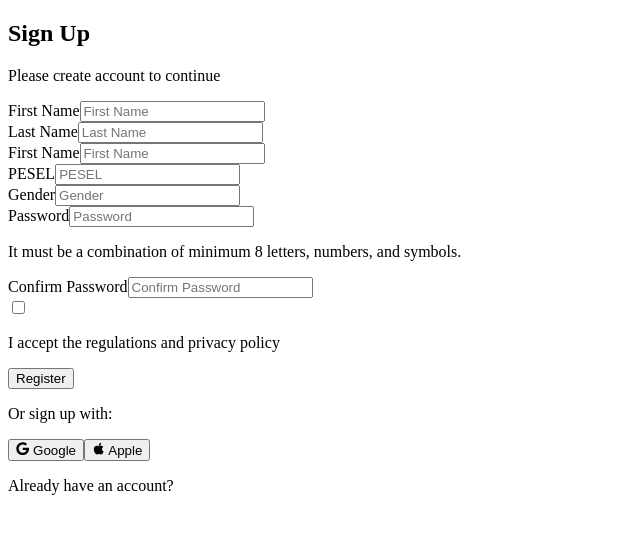
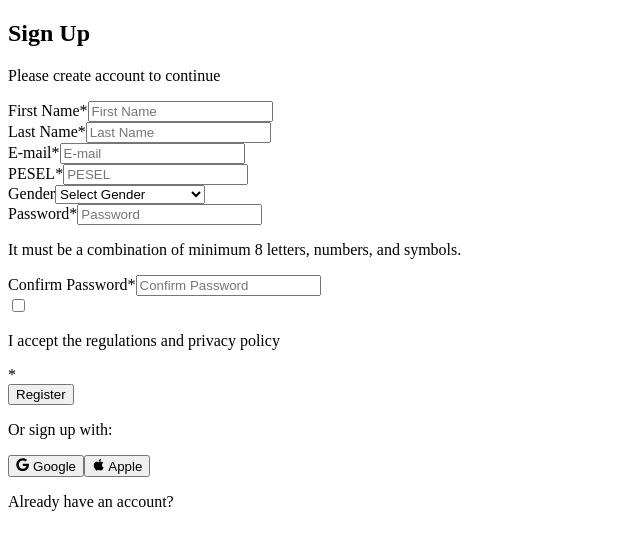
Before and after one commit to jklis2/My_Real_Estate, a React (Vite) app in the folder Client/: page /auth/register in a window 1280 px wide. Shown: the top 550 px of the page, without its empty margins (0-640 px from the left). Built offline with nearby package versions, Linux system fonts and the light colour scheme; the HTML template or start-up script is replaced by a standard one.

Commit message:
chore: Add require information to input in Register Form

```diff
--- a/Client/src/components/AuthInput.tsx
+++ b/Client/src/components/AuthInput.tsx
@@ -2,19 +2,46 @@ interface AuthProps {
   id: string;
   label: string;
   placeholder: string;
+  options?: string[];
+  required?: boolean;
 }
 
-export default function AuthInput({ id, label, placeholder }: AuthProps) {
+export default function AuthInput({
+  id,
+  label,
+  placeholder,
+  options,
+  required,
+}: AuthProps) {
   return (
-    <form className="flex flex-col space-y-1">
-      <label htmlFor={id} className="mt-4 text-xs text-gray-700">
+    <div className="flex flex-col space-y-1">
+      <label htmlFor={id} className="mt-4 text-base text-gray-700">
         {label}
+        {required && <span className="text-red-600">*</span>}
       </label>
-      <input
-        id={id}
-        placeholder={placeholder}
-        className="text-sm pl-5 h-10 w-96 bg-gray-200 rounded-md border-b border-gray-300 text-gray-500 placeholder-gray-500 focus:ring-2 focus:ring-blue-200 focus:outline-none"
-      />
-    </form>
+      {options ? (
+        <select
+          id={id}
+          className="text-lg pl-5 h-10 w-96 bg-gray-200 rounded-md border-b border-gray-300 text-gray-500 focus:ring-2 focus:ring-blue-200 focus:outline-none"
+          defaultValue=""
+        >
+          <option value="" disabled hidden>
+            {placeholder}
+          </option>
+          {options.map((option) => (
+            <option key={option} value={option}>
+              {option}
+            </option>
+          ))}
+        </select>
+      ) : (
+        <input
+          id={id}
+          type="text"
+          placeholder={placeholder}
+          className="text-lg pl-5 h-10 w-96 bg-gray-200 rounded-md border-b border-gray-300 text-gray-500 placeholder-gray-500 focus:ring-2 focus:ring-blue-200 focus:outline-none"
+        />
+      )}
+    </div>
   );
 }
--- a/Client/src/components/RegisterForm.tsx
+++ b/Client/src/components/RegisterForm.tsx
@@ -4,12 +4,37 @@ import P from "../components/P";
 export default function RegisterForm() {
   return (
     <div>
-      <AuthInput id="FirstName" label="First Name" placeholder="First Name" />
-      <AuthInput id="LastName" label="Last Name" placeholder="Last Name" />
-      <AuthInput id="Email" label="First Name" placeholder="First Name" />
-      <AuthInput id="PESEL" label="PESEL" placeholder="PESEL" />
-      <AuthInput id="Gender" label="Gender" placeholder="Gender" />
-      <AuthInput id="Password" label="Password" placeholder="Password" />
+      <AuthInput
+        id="FirstName"
+        label="First Name"
+        placeholder="First Name"
+        required={true}
+      />
+      <AuthInput
+        id="LastName"
+        label="Last Name"
+        placeholder="Last Name"
+        required={true}
+      />
+      <AuthInput
+        id="Email"
+        label="E-mail"
+        placeholder="E-mail"
+        required={true}
+      />
+      <AuthInput id="PESEL" label="PESEL" placeholder="PESEL" required={true} />
+      <AuthInput
+        id="Gender"
+        label="Gender"
+        placeholder="Select Gender"
+        options={["Male", "Female", "I don't wish to answer"]}
+      />
+      <AuthInput
+        id="Password"
+        label="Password"
+        placeholder="Password"
+        required={true}
+      />
       <P className="text-xs">
         It must be a combination of minimum 8 letters, numbers, and symbols.
       </P>
@@ -17,6 +42,7 @@ export default function RegisterForm() {
         id="ConfirmPassword"
         label="Confirm Password"
         placeholder="Confirm Password"
+        required={true}
       />
     </div>
   );
--- a/Client/src/routes/Register.tsx
+++ b/Client/src/routes/Register.tsx
@@ -18,6 +18,7 @@ export default function Register() {
         <P className="text-xs pl-3">
           I accept the regulations and privacy policy
         </P>
+        <span className="text-red-600">*</span>
       </div>
       <Button className="mt-4 w-96">Register</Button>
       <div className="text-center border-t border-b border-slate-300 mt-5">
```
